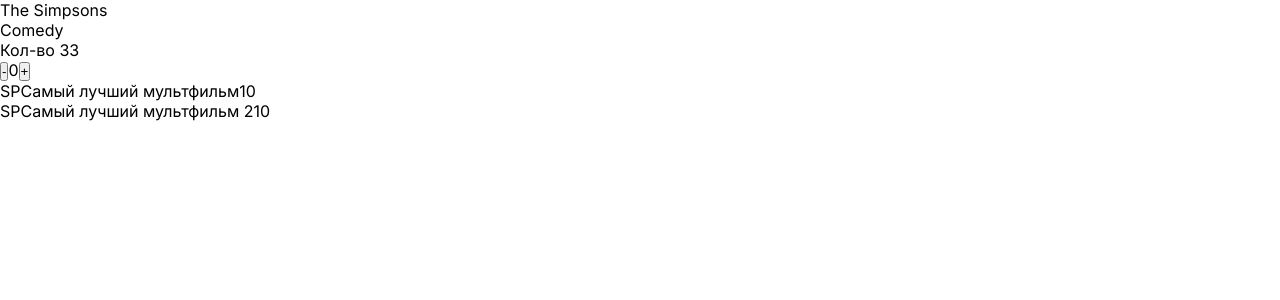
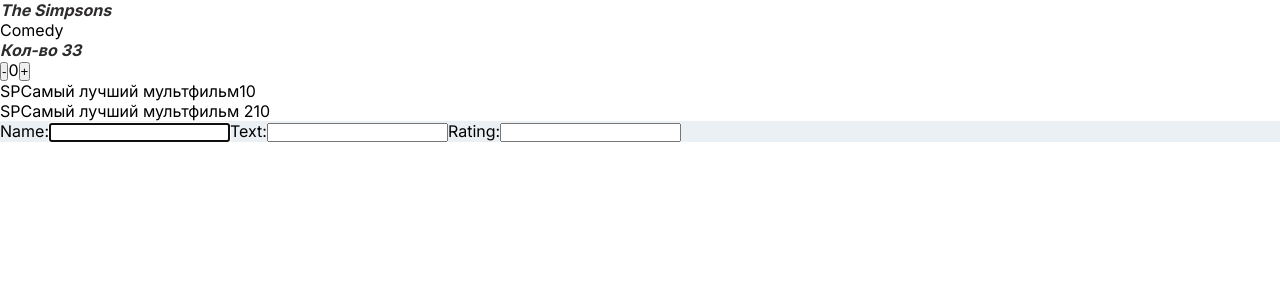
Before and after one commit to ElizabethT7/next-app-shri, a Next.js app: page / in a window 1280 px wide. Shown: the top 300 px of the page. Built offline with nearby package versions, Linux system fonts and the light colour scheme.

Commit message:
feat: add style, useRef, useLayoutEffect

```diff
--- a/package.json
+++ b/package.json
@@ -12,6 +12,7 @@
     "@types/node": "20.4.2",
     "@types/react": "18.2.15",
     "@types/react-dom": "18.2.7",
+    "classnames": "^2.3.2",
     "eslint": "8.45.0",
     "eslint-config-next": "13.4.10",
     "next": "13.4.10",
--- a/src/app/layout.tsx
+++ b/src/app/layout.tsx
@@ -1,6 +1,6 @@
-import './globals.css'
-import type { Metadata } from 'next'
-import { Inter } from 'next/font/google'
+import './globals.css';
+import type { Metadata } from 'next';
+import { Inter } from 'next/font/google';
 
 const inter = Inter({ subsets: ['latin'] })
 
--- a/src/components/film-info/index.tsx
+++ b/src/components/film-info/index.tsx
@@ -1,4 +1,6 @@
+import classnames from 'classnames';
 import { FunctionComponent } from 'react';
+import styles from './styles.module.css';
 
 interface Props {
   title: string;
@@ -14,11 +16,11 @@
 
   return (
     <>
-      <p>
+      <p className={`${styles.title} ${styles.active}`}>
         {title || 'Unknown Film'}
       </p>
       {Boolean(genre) && <p>{genre}</p>}
-      <p>
+      <p className={classnames(styles.title, styles.active)}>
         {seasonsCount > 0 ? `Кол-во ${seasonsCount}` : 'Нет'}
       </p>
     </>
--- /dev/null
+++ b/src/components/film-info/styles.module.css
@@ -0,0 +1,8 @@
+.title {
+  font-weight: bold;
+  color: #2d2b2b;
+}
+
+.active {
+  font-style: oblique;
+}
--- a/src/components/new-review-form/index.tsx
+++ b/src/components/new-review-form/index.tsx
@@ -1,4 +1,8 @@
-import { useReducer } from 'react';
+import { useCallback, useEffect, useReducer, useRef } from 'react';
+
+interface Props {
+  className: string;
+}
 
 const FORM_ACTIONS = {
   setName: "setName",
@@ -7,19 +11,6 @@
 };
 
 const reducer = (state: any, action: any) => {
-
-  /*switch (action.type) {
-    case 'Do_SOMETHING':
-      //...
-      return {...}
-    default:
-      return state;
-  }*/
-
-  /*const actions = {
-    type: 'Do_SOMETHING',
-    payload: {}
-  }*/
 
   switch (action.type) {
     case FORM_ACTIONS.setName:
@@ -51,20 +42,34 @@
 
 
 
-export const NewReviewForm = () => {
-  const [state, dispatch] = useReducer(reducer, initialState);
+export const NewReviewForm = ({ className }: Props) => {
+  /*const ref: React.RefObject<HTMLInputElement> = useRef(); //{current: ...}
+
+  useEffect(() => {
+    if (ref.current) {
+      ref.current.focus();
+    }
+  }, [])*/
+
+  const setFocus = useCallback(
+    (element: any) => {element.focus()},
+    []
+  ) //ф-я сработает когда элемент появится в Dom
+
+  /*const [state, dispatch] = useReducer(reducer, initialState);
 
   const onNameChange = (event: React.FocusEvent<HTMLInputElement>) => dispatch(
     {type: FORM_ACTIONS.setName, payload: {name: event.target.value}}
-  )
+  )*/
 
   return (
-    <div>
+    <div className={className}>
       <label>
         Name:
         <input
-          value={state.name}
-          onChange={onNameChange}
+          //value={state.name}
+          //onChange={onNameChange}
+          ref={setFocus}
           type='text'
          />
       </label>
--- a/src/components/review/index.tsx
+++ b/src/components/review/index.tsx
@@ -1,9 +1,9 @@
 import { FunctionComponent } from 'react';
 
 interface Props {
-    author: string;
-    text: string;
-    rating: string;
+  author: string;
+  text: string;
+  rating: string;
 }
 
 /*const filmRating = useMemo(() => {
--- a/src/components/reviews/index.tsx
+++ b/src/components/reviews/index.tsx
@@ -1,15 +1,10 @@
 import { FunctionComponent } from 'react';
 import { Review } from '../review';
+import { NewReviewForm } from '../new-review-form';
+import styles from './style.module.css';
 
 interface Props {
-  reviews: any[
-    /*{
-      author: string;
-      text: string;
-      rating: string;
-    }*/
-  ]
-
+  reviews: any[]
 }
 
 /*const filmRating = useMemo(() => {
@@ -34,6 +29,7 @@
           />
         ))
       }
+      <NewReviewForm className={styles.reviewForm} />
     </div>
   )
 }
--- /dev/null
+++ b/src/components/reviews/style.module.css
@@ -0,0 +1,3 @@
+.reviewForm {
+  background-color: rgb(235, 240, 244);
+}
```
Also changed, not shown: 1 other file (tests, documents, lock files or other folders).
